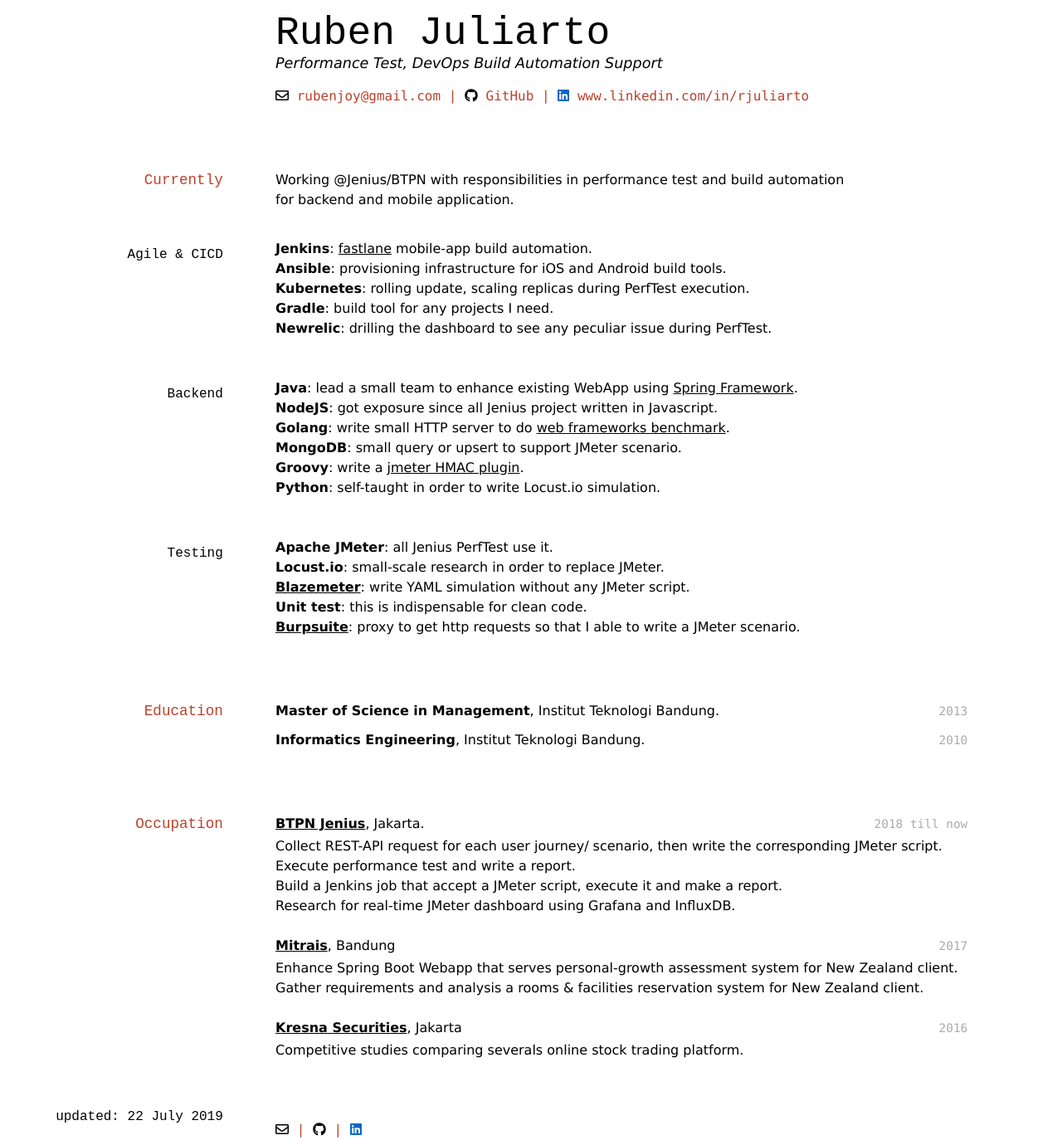
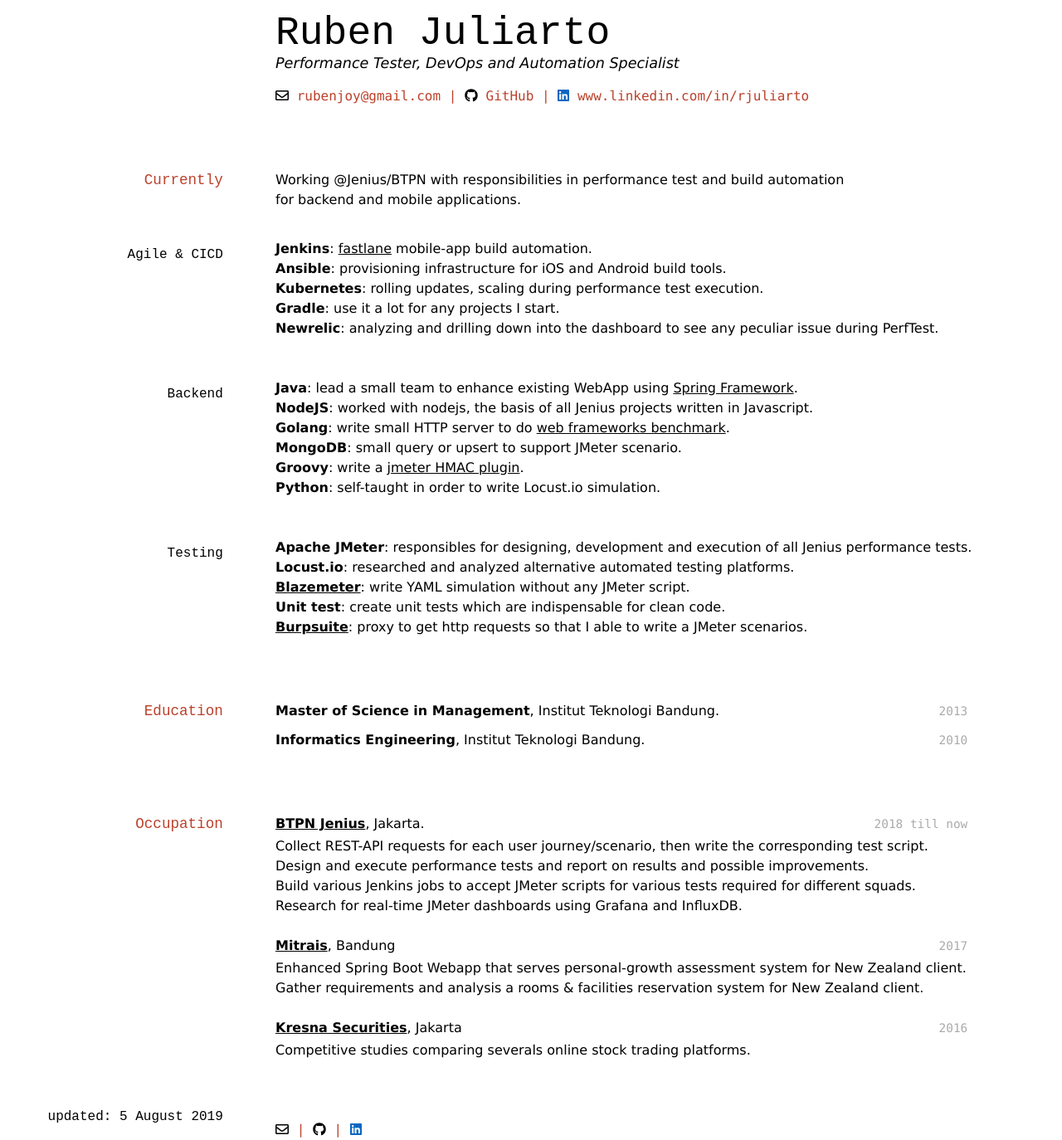
Before and after one commit to rubenjoy/web, a Jekyll site: the page built from index.md, in a window 1280 px wide. Shown: the whole page at 83% size. Built offline with Jekyll 4.4.1, drawn with Linux system fonts in a browser that asks for light colours.

Commit message:
revised content thanks to BudhiW

```diff
--- a/index.md
+++ b/index.md
@@ -1,30 +1,30 @@
 ---
 layout: cv
 title: Ruben Juliarto
-updated: 22 July 2019
+updated: 5 August 2019
 ---
 # Ruben Juliarto
-Performance Test, DevOps Build Automation Support
+Performance Tester, DevOps and Automation Specialist
 {% include links.html %}
 
 
 
 ## Currently
 
-Working @Jenius/BTPN with responsibilities in performance test and build automation for backend and mobile application.
+Working @Jenius/BTPN with responsibilities in performance test and build automation for backend and mobile applications.
 
 ### Agile & CICD
 
  - __Jenkins__: [fastlane](http://fastlane.tools) mobile-app build automation.
  - __Ansible__: provisioning infrastructure for iOS and Android build tools.
- - __Kubernetes__: rolling update, scaling replicas during PerfTest execution.
- - __Gradle__: build tool for any projects I need.
- - __Newrelic__: drilling the dashboard to see any peculiar issue during PerfTest.
+ - __Kubernetes__: rolling updates, scaling during performance test execution.
+ - __Gradle__: use it a lot for any projects I start.
+ - __Newrelic__: analyzing and drilling down into the dashboard to see any peculiar issue during PerfTest.
 
 ### Backend
 
  - __Java__: lead a small team to enhance existing WebApp using [Spring Framework](http://springframework.org).
- - __NodeJS__: got exposure since all Jenius project written in Javascript.
+ - __NodeJS__: worked with nodejs, the basis of all Jenius projects written in Javascript.
  - __Golang__: write small HTTP server to do [web frameworks benchmark](http://github.com/rubenjoy/webapps-rave).
  - __MongoDB__: small query or upsert to support JMeter scenario.
  - __Groovy__: write a [jmeter HMAC plugin](http://github.com/rubenjoy/jmeter-hmac-plugin).
@@ -32,11 +32,11 @@ Working @Jenius/BTPN with responsibilities in performance test and build automat
 
 ### Testing
 
- - __Apache JMeter__: all Jenius PerfTest use it.
- - __Locust.io__: small-scale research in order to replace JMeter.
+ - __Apache JMeter__: responsibles for designing, development and execution of all Jenius performance tests.
+ - __Locust.io__: researched and analyzed alternative automated testing platforms.
  - __[Blazemeter](http://gettaurus.org)__: write YAML simulation without any JMeter script.
- - __Unit test__: this is indispensable for clean code.
- - __[Burpsuite](http://portswigger.net/burp)__: proxy to get http requests so that I able to write a JMeter scenario.
+ - __Unit test__: create unit tests which are indispensable for clean code.
+ - __[Burpsuite](http://portswigger.net/burp)__: proxy to get http requests so that I able to write a JMeter scenarios.
 
 ## Education
 
@@ -51,21 +51,21 @@ __Informatics Engineering__, Institut Teknologi Bandung.
 `2018 till now`
 __[BTPN Jenius](http://jenius.com)__, Jakarta.
 
-- Collect REST-API request for each user journey/ scenario, then write the corresponding JMeter script.
-- Execute performance test and write a report.
-- Build a Jenkins job that accept a JMeter script, execute it and make a report.
-- Research for real-time JMeter dashboard using Grafana and InfluxDB.
+- Collect REST-API requests for each user journey/scenario, then write the corresponding test script.
+- Design and execute performance tests and report on results and possible improvements.
+- Build various Jenkins jobs to accept JMeter scripts for various tests required for different squads.
+- Research for real-time JMeter dashboards using Grafana and InfluxDB.
 
 `2017`
 __[Mitrais](http://mitrais.com)__, Bandung
 
-- Enhance Spring Boot Webapp that serves personal-growth assessment system for New Zealand client.
+- Enhanced Spring Boot Webapp that serves personal-growth assessment system for New Zealand client.
 - Gather requirements and analysis a rooms & facilities reservation system for New Zealand client.
 
 `2016`
 __[Kresna Securities](http://kresnasecurities.com)__, Jakarta
 
-- Competitive studies comparing severals online stock trading platform.
+- Competitive studies comparing severals online stock trading platforms.
 
 ### updated: {{ page.updated }}
 
```
